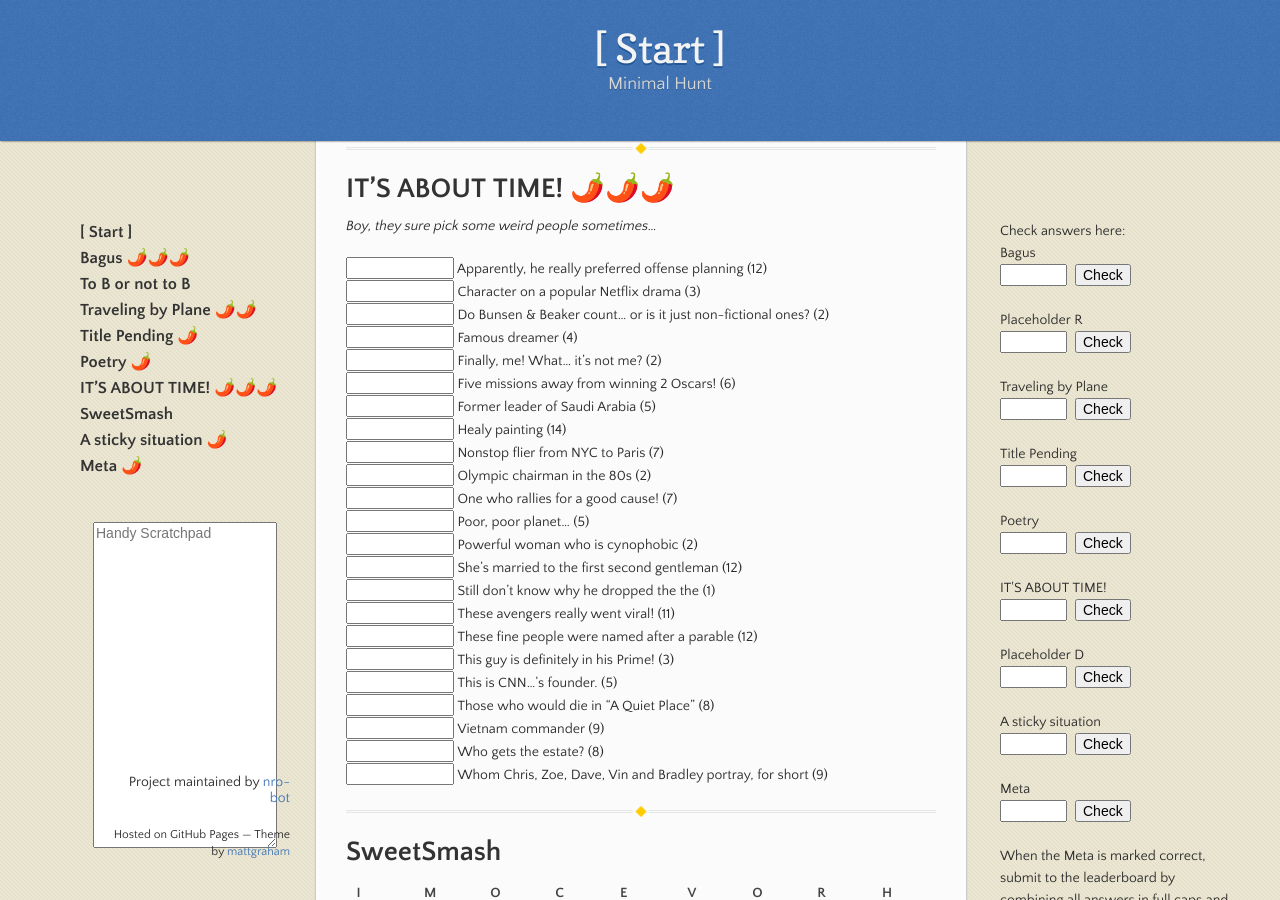
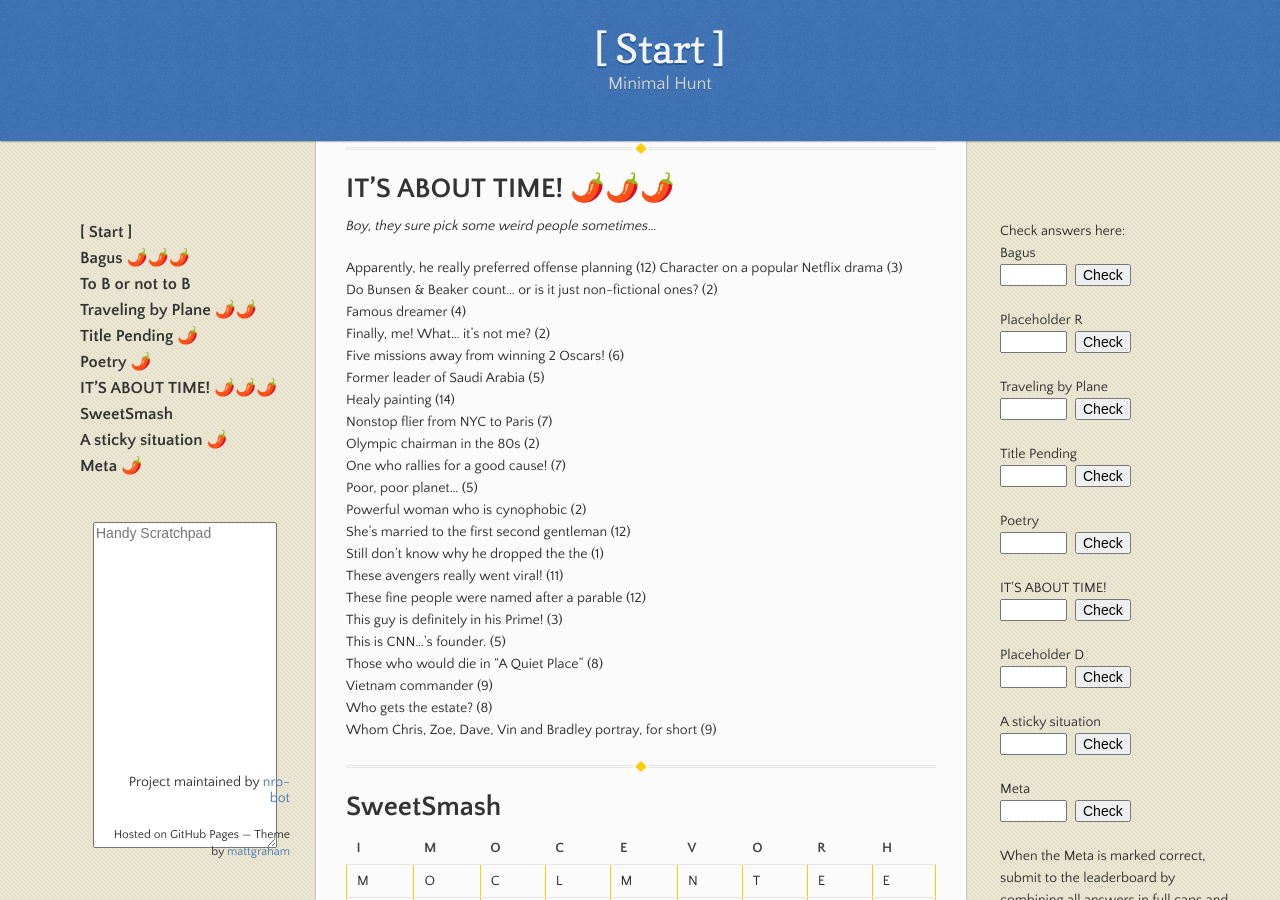
Before and after one commit to nro-bot/aprilhunt, a Jekyll site: the page built from Welcome to mini hunt!.md, in a window 1280 px wide and 900 px high, scrolled down 3198 px. Built offline with Jekyll 4.4.1, drawn with Linux system fonts in a browser that asks for light colours; our own code applies the rules of GitHub Pages for plain Markdown files.

Commit message:
remove input boxes

```diff
--- a/Welcome to mini hunt!.md
+++ b/Welcome to mini hunt!.md
@@ -90,52 +90,42 @@ ALA → ROE → KTK → DTK → M19 → WAR
 
   <div class='joeri'>
     The <img src="{{site.baseurl}}/assets/images/placeholder.png"> in the room.
-    <input type="text" size="10" class="joeri">
    </div>
   <div class='joeri'>
     Brave as a <img src="{{site.baseurl}}/assets/images/placeholder.png">.
-    <input type="text" size="10" class="joeri">
   </div>
 
   <br>
 
   <div class='joeri'>
     Let the <img src="{{site.baseurl}}/assets/images/placeholder.png"> out of the bag.
-    <input type="text" size="10" class="joeri">
   </div>
   <div class='joeri'>
     <img src="{{sites.baseurl}}/assets/images/placeholder.png">-shaving.
-    <input type="text" size="10" class="joeri">
   </div>
 
   <br>
 
   <div class='joeri'>
     Blind as a <img src="{{site.baseurl}}/assets/images/placeholder.png"> .
-    <input type="text" size="10" class="joeri">
   </div>
   <div class='joeri'>
     The <img src="{{site.baseurl}}/assets/images/placeholder.png">  around one’s neck.
-    <input type="text" size="10" class="joeri">
   </div>
   <div class='joeri'>
     Busy as a <img src="{{site.baseurl}}/assets/images/placeholder.png"> .
-    <input type="text" size="10" class="joeri">
   </div>
 
   <br>
 
   <div class='joeri'>
     To <img src="{{site.baseurl}}/assets/images/placeholder.png">  out of something.
-    <input type="text" size="10" class="joeri">
   </div>
   <div class='joeri'>
     Like a <img src="{{site.baseurl}}/assets/images/placeholder.png">  out of water.
-    <input type="text" size="10" class="joeri">
   </div>
   <div class='joeri'>
    Quitting cold <img src="{{site.baseurl}}/assets/images/placeholder.png"> .
-    <input type="text" size="10" class="joeri">
   </div>
 
   <br>
@@ -161,51 +151,28 @@ Also hope and vaccines for m<input type="text" size='5' class="poetry">.
 
 _Boy, they sure pick some weird people sometimes..._
 
-<input type="text" size="10" class="time">
 Apparently, he really preferred offense planning (12)
-<input type="text" size="10" class="time">
 Character on a popular Netflix drama (3)
-<input type="text" size="10" class="time">
 Do Bunsen & Beaker count... or is it just non-fictional ones? (2)
-<input type="text" size="10" class="time">
 Famous dreamer (4)
-<input type="text" size="10" class="time">
 Finally, me! What... it’s not me? (2)
-<input type="text" size="10" class="time">
 Five missions away from winning 2 Oscars! (6)
-<input type="text" size="10" class="time">
 Former leader of Saudi Arabia (5)
-<input type="text" size="10" class="time">
 Healy painting (14)
-<input type="text" size="10" class="time">
 Nonstop flier from NYC to Paris (7)
-<input type="text" size="10" class="time">
 Olympic chairman in the 80s (2)
-<input type="text" size="10" class="time">
 One who rallies for a good cause! (7)
-<input type="text" size="10" class="time">
 Poor, poor planet... (5)
-<input type="text" size="10" class="time">
 Powerful woman who is cynophobic (2)
-<input type="text" size="10" class="time">
 She’s married to the first second gentleman (12)
-<input type="text" size="10" class="time">
 Still don’t know why he dropped the the (1)
-<input type="text" size="10" class="time">
 These avengers really went viral! (11)
-<input type="text" size="10" class="time">
 These fine people were named after a parable (12)
-<input type="text" size="10" class="time">
 This guy is definitely in his Prime! (3)
-<input type="text" size="10" class="time">
 This is CNN...’s founder. (5)
-<input type="text" size="10" class="time">
 Those who would die in “A Quiet Place” (8)
-<input type="text" size="10" class="time">
 Vietnam commander (9)
-<input type="text" size="10" class="time">
 Who gets the estate? (8)
-<input type="text" size="10" class="time">
 Whom Chris, Zoe, Dave, Vin and Bradley portray, for short (9)
 
 * * *
```
